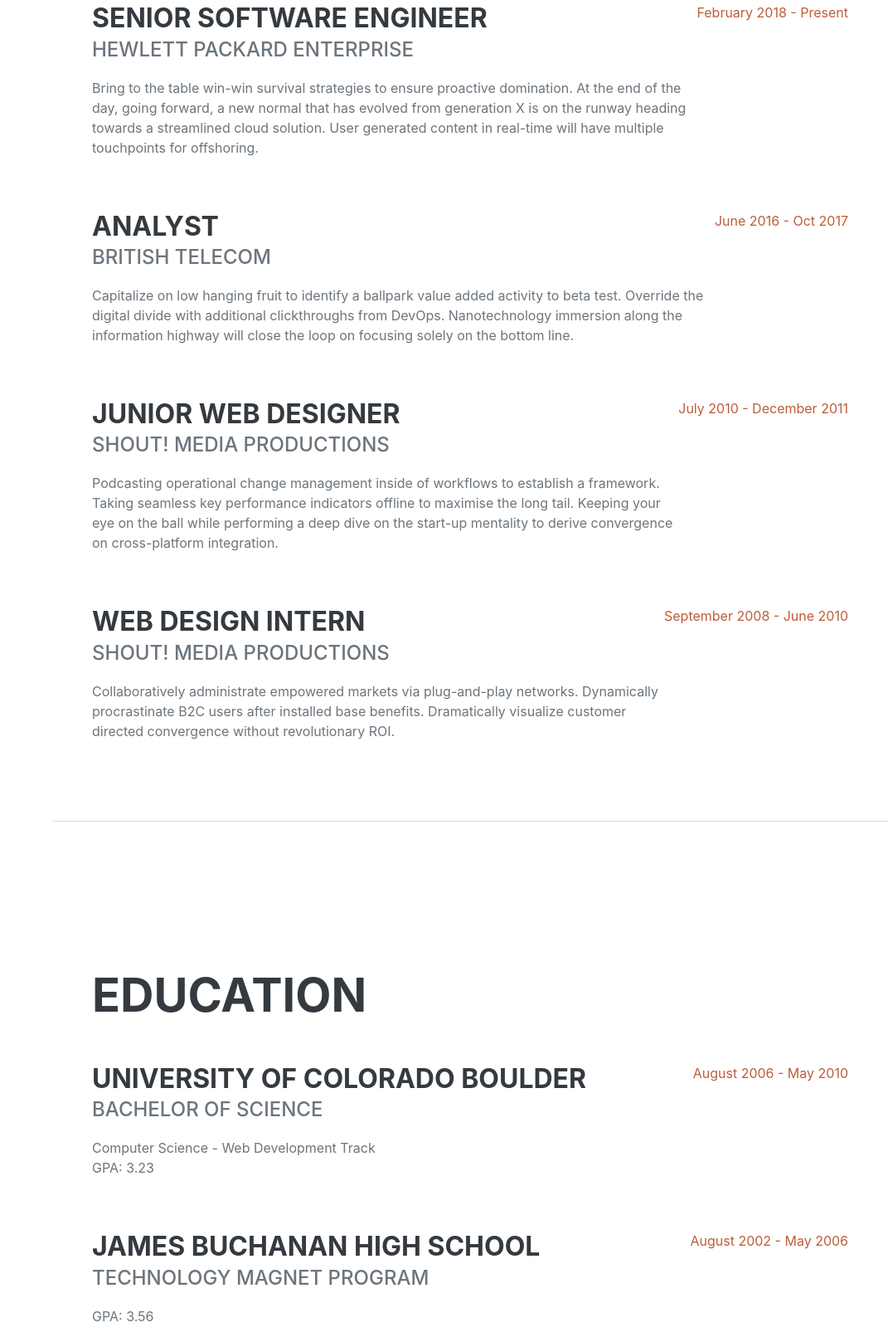
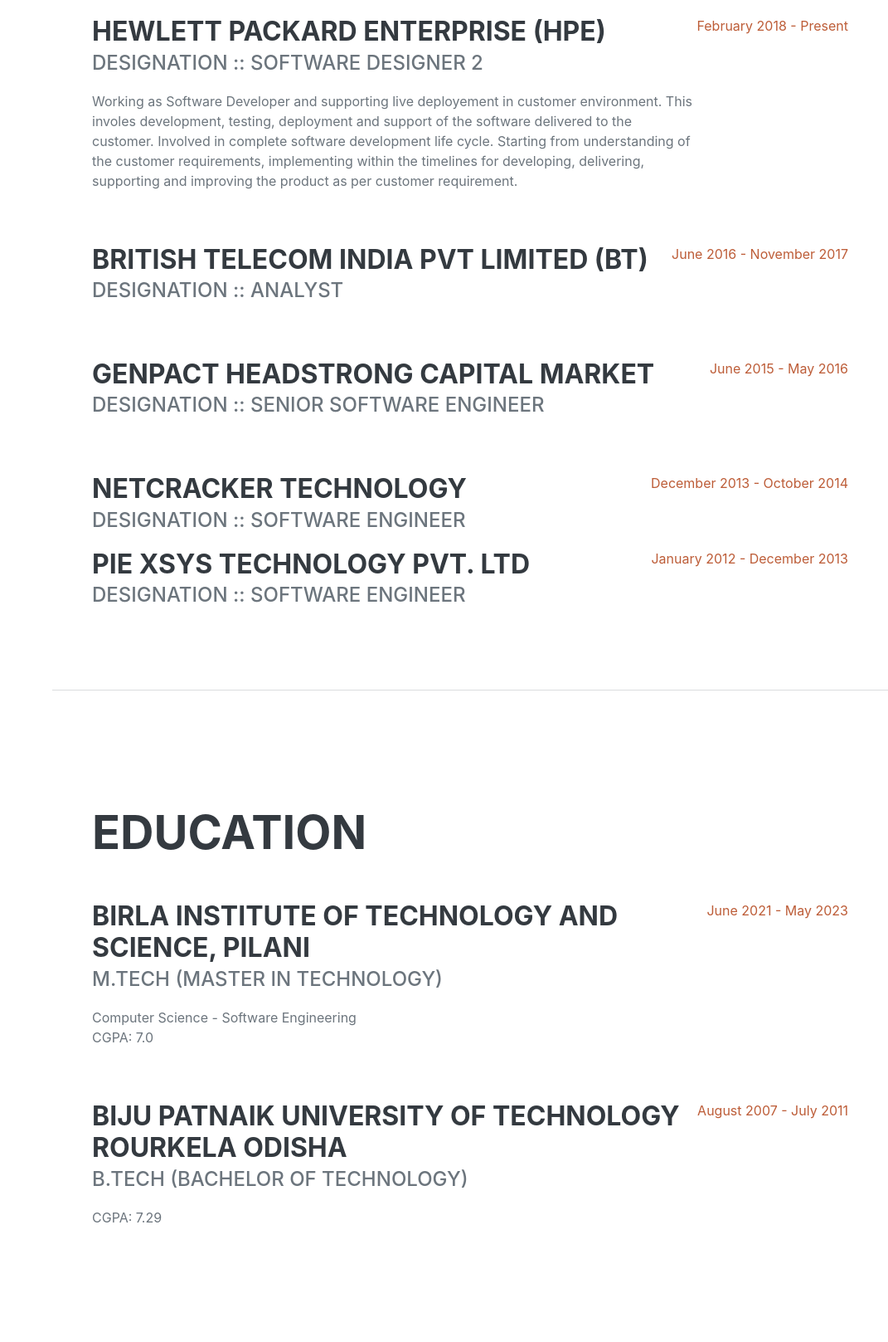
Before and after one commit to dipeshbits/dipeshbits.github.io, a plain HTML site: page index.html in a window 1280 px wide. Shown: the part 993-2610 px from the top of the page at 83% size, without its empty margins (209-1280 px from the left). Drawn offline with nearby package versions, Linux system fonts and the light colour scheme; a web font is replaced by a local one.

Commit message:
Second Commit

```diff
--- a/index.html
+++ b/index.html
@@ -19,7 +19,7 @@
         <!-- Navigation-->
         <nav class="navbar navbar-expand-lg navbar-dark bg-primary fixed-top" id="sideNav">
             <a class="navbar-brand js-scroll-trigger" href="#page-top">
-                <span class="d-block d-lg-none">Clarence Taylor</span>
+                <span class="d-block d-lg-none">Dipesh Kumar Sahu</span>
                 <span class="d-none d-lg-block"><img class="img-fluid img-profile rounded-circle mx-auto mb-2" src="assets/img/profile.jpg" alt="..." /></span>
             </a>
             <button class="navbar-toggler" type="button" data-bs-toggle="collapse" data-bs-target="#navbarResponsive" aria-controls="navbarResponsive" aria-expanded="false" aria-label="Toggle navigation"><span class="navbar-toggler-icon"></span></button>
@@ -46,7 +46,9 @@
                         Bangalore · India·
                         <a href="mailto:dipeshkumar@gmail.com">email2dip87@email.com</a>
                     </div>
-                    <p class="lead mb-5">I am experienced in leveraging agile frameworks to provide a robust synopsis for high level overviews. Iterative approaches to corporate strategy foster collaborative thinking to further the overall value proposition.</p>
+                    <p class="lead mb-5">
+                          &nbsp;&nbsp;&nbsp;&nbsp;&nbsp;&nbsp;A qualified & committed professional with around 9 years of experience in all facets of Software application development, deployment & support and project execution in Telecommunication industry. Comprehensive knowledge of: Core Java, JDBC, Servlet, JSP, Hibernate, Spring, Oracle 10g, Tomcat 6/7, Weblogic 6/7, JUnit, SVN, ClearCase, ANT, Maven, Eclipse, IntelliJ IDEA, Design Patterns, Multi-Threading, Windows, Linux. Good knowledge of cloud technologies and platforms. Abilities in contributing to the design, development, testing, troubleshooting and debugging of the software. Possess broad competencies in development and debugging skills on Eclipse and Log Aanalysis with hands on experience in conducting development. Successful in managing the processes of research, design, risk, testing and introducing production of entire line of products and designing flow control. Good understanding of project planning, scheduling, progress tracking, reporting and resource planning.
+                        </p>
                     <div class="social-icons">
                         <a class="social-icon" href="#!"><i class="fab fa-linkedin-in"></i></a>
                         <a class="social-icon" href="#!"><i class="fab fa-github"></i></a>
@@ -62,35 +64,43 @@
                     <h2 class="mb-5">Experience</h2>
                     <div class="d-flex flex-column flex-md-row justify-content-between mb-5">
                         <div class="flex-grow-1">
-                            <h3 class="mb-0">Senior Software Engineer</h3>
-                            <div class="subheading mb-3">Hewlett Packard Enterprise</div>
-                            <p>Bring to the table win-win survival strategies to ensure proactive domination. At the end of the day, going forward, a new normal that has evolved from generation X is on the runway heading towards a streamlined cloud solution. User generated content in real-time will have multiple touchpoints for offshoring.</p>
+                            <h3 class="mb-0">Hewlett Packard Enterprise (HPE)</h3>
+                            <div class="subheading mb-3">Designation :: Software Designer 2</div>
+                            <p>Working as Software Developer and supporting live deployement in customer environment. This involes development, testing, deployment and support of the software delivered to the customer. Involved in complete software development life cycle. Starting from understanding of the customer requirements, implementing within the timelines for developing, delivering, supporting and improving the product as per customer requirement.</p>
                         </div>
                         <div class="flex-shrink-0"><span class="text-primary">February 2018 - Present</span></div>
                     </div>
                     <div class="d-flex flex-column flex-md-row justify-content-between mb-5">
                         <div class="flex-grow-1">
-                            <h3 class="mb-0">Analyst</h3>
-                            <div class="subheading mb-3">British Telecom</div>
-                            <p>Capitalize on low hanging fruit to identify a ballpark value added activity to beta test. Override the digital divide with additional clickthroughs from DevOps. Nanotechnology immersion along the information highway will close the loop on focusing solely on the bottom line.</p>
+                            <h3 class="mb-0">British Telecom India Pvt Limited (BT)</h3>
+                            <div class="subheading mb-3">Designation :: Analyst</div>
+                            <p></p>
                         </div>
-                        <div class="flex-shrink-0"><span class="text-primary">June 2016 - Oct 2017</span></div>
+                        <div class="flex-shrink-0"><span class="text-primary">June 2016 - November 2017</span></div>
                     </div>
                     <div class="d-flex flex-column flex-md-row justify-content-between mb-5">
                         <div class="flex-grow-1">
-                            <h3 class="mb-0">Junior Web Designer</h3>
-                            <div class="subheading mb-3">Shout! Media Productions</div>
-                            <p>Podcasting operational change management inside of workflows to establish a framework. Taking seamless key performance indicators offline to maximise the long tail. Keeping your eye on the ball while performing a deep dive on the start-up mentality to derive convergence on cross-platform integration.</p>
+                            <h3 class="mb-0">Genpact Headstrong Capital Market</h3>
+                            <div class="subheading mb-3">Designation :: Senior Software Engineer</div>
+                            <p></p>
                         </div>
-                        <div class="flex-shrink-0"><span class="text-primary">July 2010 - December 2011</span></div>
+                        <div class="flex-shrink-0"><span class="text-primary">June 2015 - May 2016</span></div>
+                    </div>
+                    <div class="d-flex flex-column flex-md-row justify-content-between md-5">
+                        <div class="flex-grow-1">
+                            <h3 class="mb-0">Netcracker Technology</h3>
+                            <div class="subheading mb-3">Designation :: Software Engineer</div>
+                            <p></p>
+                        </div>
+                        <div class="flex-shrink-0"><span class="text-primary">December 2013 - October 2014</span></div>
                     </div>
                     <div class="d-flex flex-column flex-md-row justify-content-between">
                         <div class="flex-grow-1">
-                            <h3 class="mb-0">Web Design Intern</h3>
-                            <div class="subheading mb-3">Shout! Media Productions</div>
-                            <p>Collaboratively administrate empowered markets via plug-and-play networks. Dynamically procrastinate B2C users after installed base benefits. Dramatically visualize customer directed convergence without revolutionary ROI.</p>
+                            <h3 class="mb-0">Pie Xsys Technology Pvt. Ltd</h3>
+                            <div class="subheading mb-3">Designation :: Software Engineer</div>
+                            <p></p>
                         </div>
-                        <div class="flex-shrink-0"><span class="text-primary">September 2008 - June 2010</span></div>
+                        <div class="flex-shrink-0"><span class="text-primary">January 2012 - December 2013</span></div>
                     </div>
                 </div>
             </section>
@@ -101,20 +111,20 @@
                     <h2 class="mb-5">Education</h2>
                     <div class="d-flex flex-column flex-md-row justify-content-between mb-5">
                         <div class="flex-grow-1">
-                            <h3 class="mb-0">University of Colorado Boulder</h3>
-                            <div class="subheading mb-3">Bachelor of Science</div>
-                            <div>Computer Science - Web Development Track</div>
-                            <p>GPA: 3.23</p>
+                            <h3 class="mb-0">Birla Institute of Technology and Science, Pilani</h3>
+                            <div class="subheading mb-3">M.Tech (Master in Technology)</div>
+                            <div>Computer Science - Software Engineering</div>
+                            <p>CGPA: 7.0</p>
                         </div>
-                        <div class="flex-shrink-0"><span class="text-primary">August 2006 - May 2010</span></div>
+                        <div class="flex-shrink-0"><span class="text-primary">June 2021 - May 2023</span></div>
                     </div>
                     <div class="d-flex flex-column flex-md-row justify-content-between">
                         <div class="flex-grow-1">
-                            <h3 class="mb-0">James Buchanan High School</h3>
-                            <div class="subheading mb-3">Technology Magnet Program</div>
-                            <p>GPA: 3.56</p>
+                            <h3 class="mb-0">Biju Patnaik University of Technology Rourkela Odisha</h3>
+                            <div class="subheading mb-3">B.Tech (Bachelor of Technology)</div>
+                            <p>CGPA: 7.29</p>
                         </div>
-                        <div class="flex-shrink-0"><span class="text-primary">August 2002 - May 2006</span></div>
+                        <div class="flex-shrink-0"><span class="text-primary">August 2007 - July 2011</span></div>
                     </div>
                 </div>
             </section>
```
